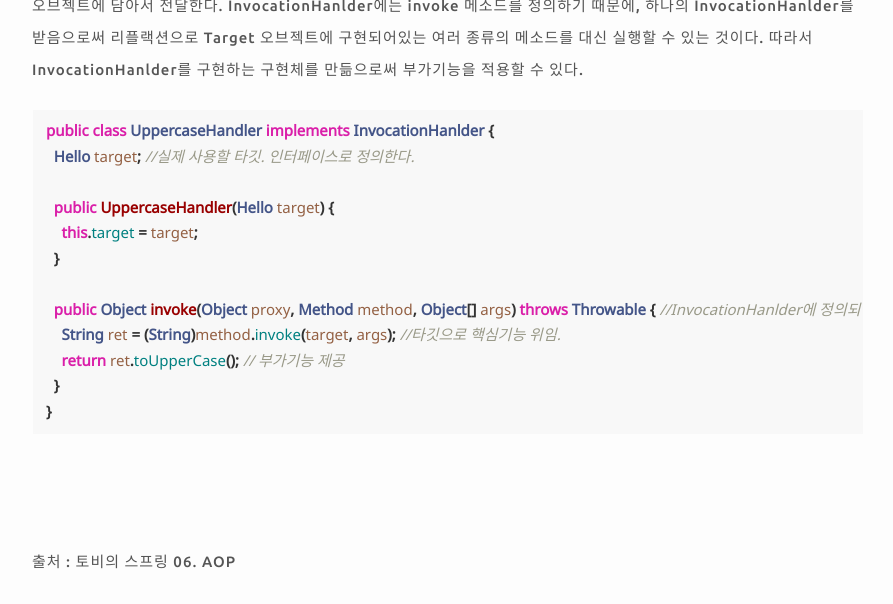
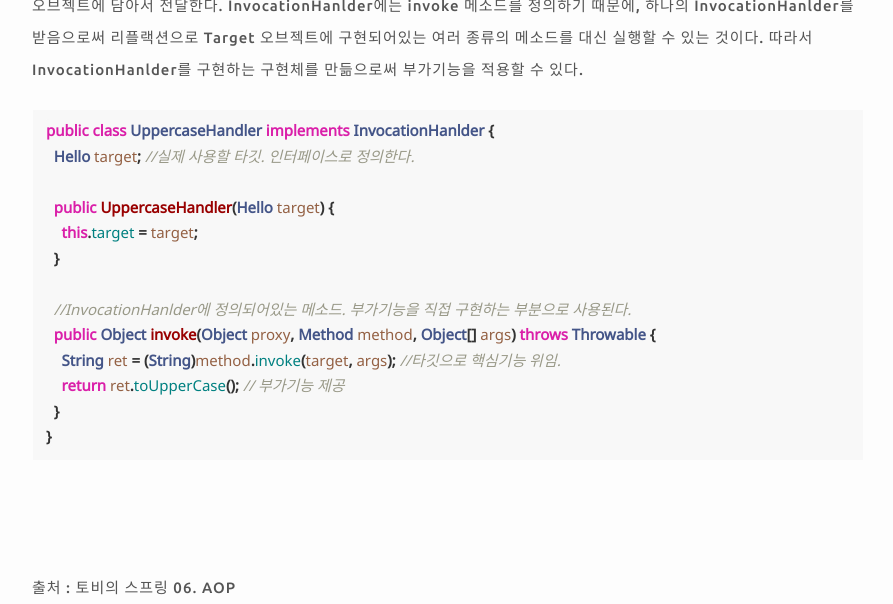
Before and after one commit to plus4070/plus4070.github.io, a Jekyll site: the page built from _posts/2017-02-18-Proxy.md, in a window 1280 px wide and 900 px high, scrolled down 2713 px, cut to the strip 0-604 px from the top of the window. Shown: the whole strip, without its empty margins (192-1085 px from the left). Built offline with Jekyll 4.4.1, drawn with Linux system fonts in a browser that asks for light colours; nearby versions of some CDN libraries; comment, search, counter and statistics services are not loaded.

```diff
--- a/_posts/2017-02-18-Proxy.md
+++ b/_posts/2017-02-18-Proxy.md
@@ -48,7 +48,8 @@ public class UppercaseHandler implements InvocationHanlder {
     this.target = target;
   }
 
-  public Object invoke(Object proxy, Method method, Object[] args) throws Throwable { //InvocationHanlder에 정의되어있는 메소드. 부가기능을 직접 구현하는 부분으로 사용된다.
+  //InvocationHanlder에 정의되어있는 메소드. 부가기능을 직접 구현하는 부분으로 사용된다.
+  public Object invoke(Object proxy, Method method, Object[] args) throws Throwable {
     String ret = (String)method.invoke(target, args); //타깃으로 핵심기능 위임.
     return ret.toUpperCase(); // 부가기능 제공
   }
```
